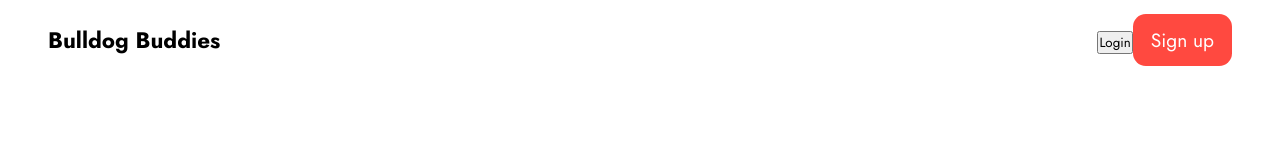
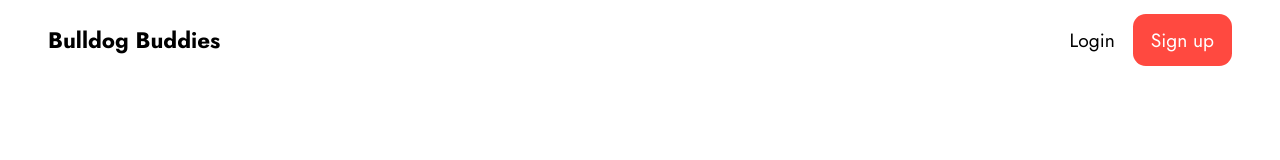
Before and after one commit to rishivandhan/BullDogBuddies, a React (Create React App) app in the folder bulldog-buddies/: page / in a window 1280 px wide. Shown: the top 160 px of the page. Built offline with nearby package versions, Linux system fonts and the light colour scheme; a web font is replaced by a local one.

Commit message:
toni-updates

```diff
--- a/bulldog-buddies/src/components/Navbar.css
+++ b/bulldog-buddies/src/components/Navbar.css
@@ -53,6 +53,18 @@ header .nav-btn{
     display: none;
     font-size: 2rem;
 }
+.login-btn{
+    background: white;
+    color: black;
+    cursor: pointer;
+    padding: 12px;
+    padding-left: 18px;
+    padding-right: 18px;
+    border-radius: 0.8rem;
+    font-size: 1.2rem;
+    border: none;
+    outline: none;
+}
 
 
 @media only screen and (max-width: 750px) {
```
